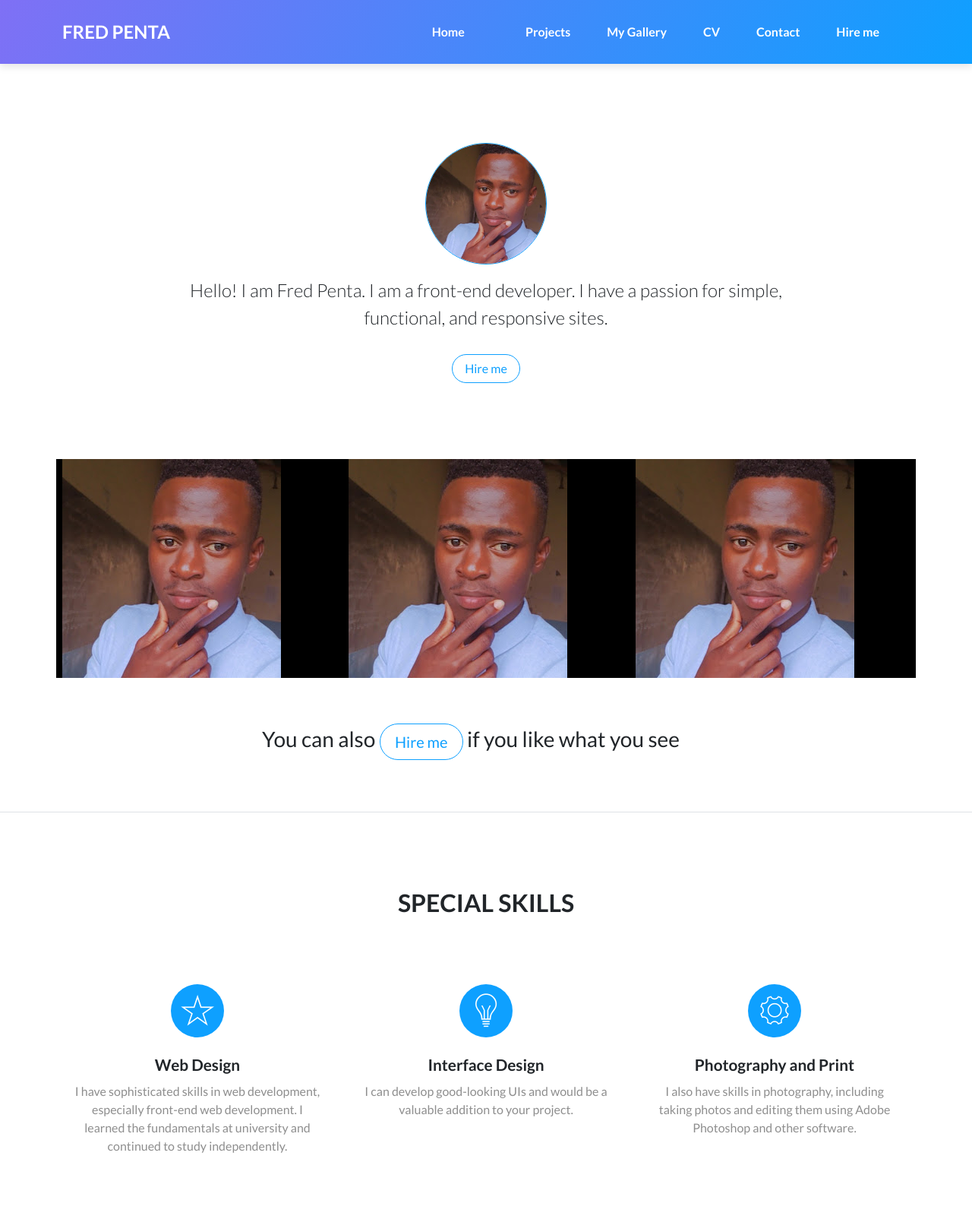
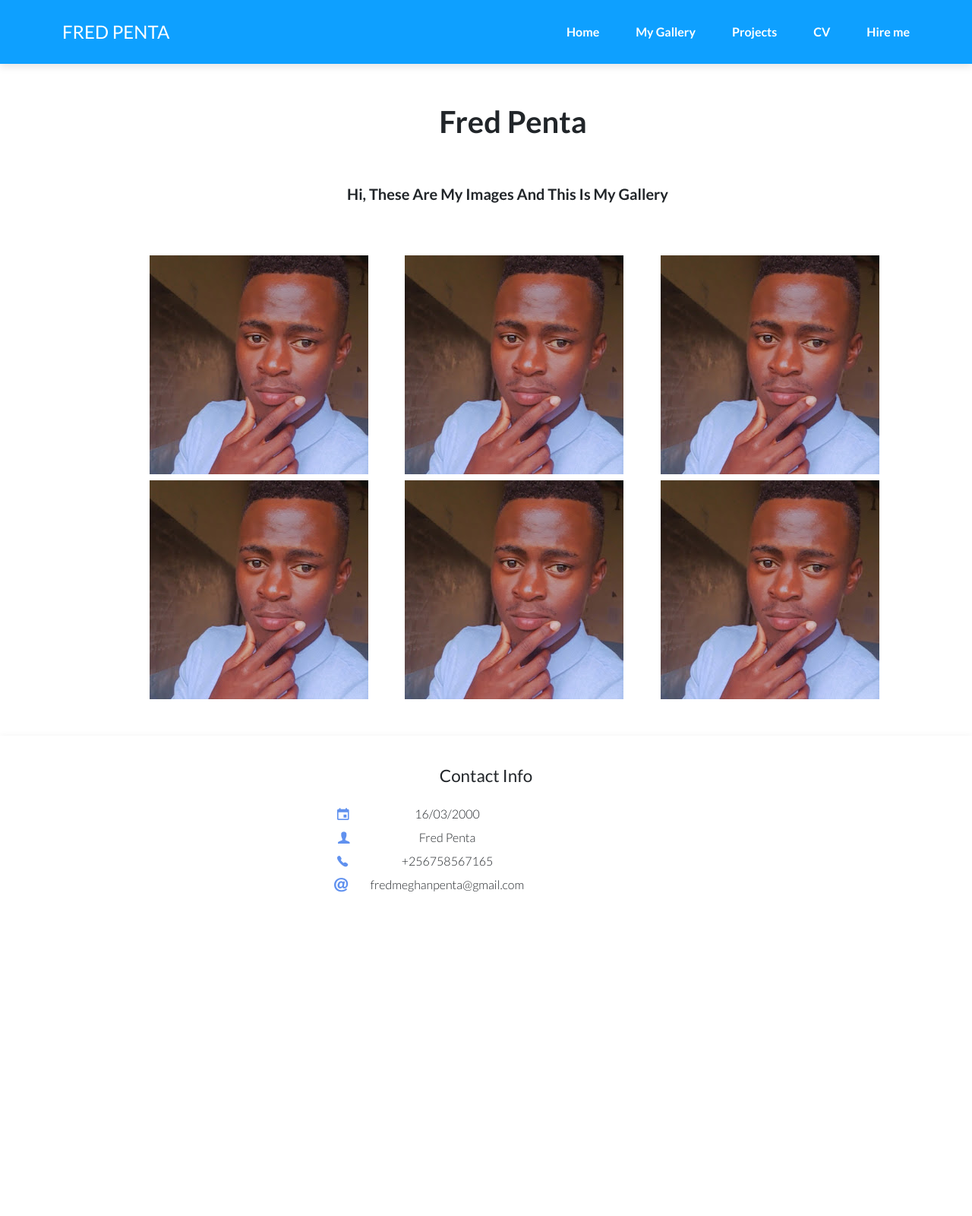
Before and after one commit to FREDPENTA5/Fred-Personal-website, a plain HTML site: page index.html in a window 1280 px wide. Shown: the top 1600 px of the page at 76% size. After the commit the page ends 1224 px from the top, so only its background shows below. Drawn offline with Linux system fonts and the light colour scheme; files whose address does not match are found by name.

Commit message:
updated pages

```diff
--- a/index.html
+++ b/index.html
@@ -1,10 +1,9 @@
 <!DOCTYPE html>
 <html>
-
 <head>
     <meta charset="utf-8">
     <meta name="viewport" content="width=device-width, initial-scale=1.0, shrink-to-fit=no">
-    <title>Home</title>
+    <title>Personal WebSite Fred Mutabazi (Backup 1707770968593)</title>
     <link rel="icon" type="image/jpeg" sizes="288x288" href="assets/img/avatars/Fred%20Penta.jpg">
     <link rel="stylesheet" href="assets/bootstrap/css/bootstrap.min.css">
     <link rel="stylesheet" href="https://fonts.googleapis.com/css?family=Lato:300,400,700&amp;display=swap">
@@ -12,6 +11,27 @@
     <link rel="stylesheet" href="assets/css/Jumbotron-Effect.css">
     <link rel="stylesheet" href="assets/css/Lightbox-Gallery-baguetteBox.min.css">
     <link rel="stylesheet" href="assets/css/pikaday.min.css">
+    <link rel="stylesheet" href="assets/css/custom.css"> <!-- Add this line -->
+<Style>
+@media (max-width: 767px) {
+    .gallery-image {
+        width: 100%;
+        height: auto;
+    }
+}
+
+.contact-info img {
+    width: 100%;
+    height: auto;
+    object-fit: cover;
+}
+
+.pc-icon-image {
+    width: 100%;
+    height: auto;
+    object-fit: cover;
+}
+</style>
 
     <script type="application/ld+json">
         {
@@ -43,113 +63,71 @@
 </head>
 
 <body>
-    <nav class="navbar navbar-dark navbar-expand-lg fixed-top bg-white fw-normal portfolio-navbar gradient">
-        <div class="container"><a class="navbar-brand logo" href="cv.html"><strong>FRED PENTA</strong></a><button data-bs-toggle="collapse" class="navbar-toggler" data-bs-target="#navbarNav"><span class="visually-hidden">Toggle navigation</span><span class="navbar-toggler-icon"></span></button>
+    <nav class="navbar navbar-dark navbar-expand-lg fixed-top bg-primary portfolio-navbar">
+        <div class="container">
+            <a class="navbar-brand logo" href="cv.html">FRED PENTA</a>
+            <button data-bs-toggle="collapse" class="navbar-toggler" data-bs-target="#navbarNav">
+                <span class="visually-hidden">Toggle navigation</span>
+                <span class="navbar-toggler-icon"></span>
+            </button>
             <div class="collapse navbar-collapse" id="navbarNav">
                 <ul class="navbar-nav ms-auto">
-                    <li class="nav-item"><a class="nav-link active" href="index.html">Home</a></li>
-                    <li class="nav-item"></li>
-                    <li class="nav-item"><a class="nav-link" href="project-page.html">Projects</a></li>
-                    <li class="nav-item"><a class="nav-link" href="Gallery.html">My Gallery</a></li>
-                    <li class="nav-item"><a class="nav-link" href="cv.html">CV</a></li>
-                    <li class="nav-item"><a class="nav-link" href="contact.html">Contact</a></li>
-                    <li class="nav-item"><a class="nav-link" href="hire-me.html">Hire me</a></li>
+                    <li class="nav-item item"><a class="nav-link active" href="index.html">Home</a></li>
+                    <li class="nav-item"><a class="nav-link text-capitalize active" href="Gallery.html">my gallery</a></li>
+                    <li class="nav-item item"><a class="nav-link" href="project-page.html">Projects</a></li>
+                    <li class="nav-item item"><a class="nav-link" href="cv.html">CV</a></li>
+                    <li class="nav-item item"><a class="nav-link" href="hire-me.html">Hire me</a></li>
                 </ul>
             </div>
         </div>
     </nav>
-    <main class="page landing-page">
-        <section class="portfolio-block block-intro">
-            <div class="container text-center">
-                <img class="rounded-circle border border-primary" src="assets/img/avatars/Fred%20Penta.jpg" width="160" height="160" alt="Fred Penta">
-                <div class="about-me mt-3">
-                    <p>Hello! I am Fred Penta. I am a front-end developer. I have a passion for simple, functional, and responsive sites.</p>
-                    <a class="btn btn-outline-primary" role="button" href="hire-me.html">Hire me</a>
+    <section class="fw-semibold text-center py-4 py-xl-5" style="padding-top: 0px;padding-bottom: 0px;margin-top: 88px;margin-bottom: 0px;">
+        <div class="container fw-semibold text-center">
+            <div class="row fw-semibold text-center mb-5">
+                <div class="col-md-8 col-xl-6 fw-semibold text-center mx-auto">
+                    <h1 class="text-capitalize fw-semibold text-center" style="margin-left: 71px;">Fred penta</h1>
+                </div>
+            </div>
+        </div>
+        <p class="text-capitalize fs-5 text-center" style="margin-left: 57px;">Hi, These are my Images And this is my gallery</p>
+    </section>
+    <div>
+        <section class="py-4 py-xl-5">
+            <div class="container">
+                <div class="row gx-2 gy-2 row-cols-1 row-cols-md-2 row-cols-xl-3" data-bss-baguettebox="" style="margin-left: 18px;padding-left: 93px;margin-top: -64px;padding-top: 10px;">
+                    <div class="col"><a href="https://cdn.bootstrapstudio.io/placeholders/1400x800.png"><img class="img-fluid gallery-image" src="assets/img/avatars/Fred%20Penta.jpg"></a></div>
+                    <div class="col"><a href="https://cdn.bootstrapstudio.io/placeholders/1400x800.png"><img class="img-fluid gallery-image" src="assets/img/avatars/Fred%20Penta.jpg"></a></div>
+                    <div class="col"><a href="https://cdn.bootstrapstudio.io/placeholders/1400x800.png"><img class="img-fluid gallery-image" src="assets/img/avatars/Fred%20Penta.jpg"></a></div>
+                    <div class="col"><a href="https://cdn.bootstrapstudio.io/placeholders/1400x800.png"><img class="img-fluid gallery-image" src="assets/img/avatars/Fred%20Penta.jpg"></a></div>
+                    <div class="col"><a href="https://cdn.bootstrapstudio.io/placeholders/1400x800.png"><img class="img-fluid gallery-image" src="assets/img/avatars/Fred%20Penta.jpg"></a></div>
+                    <div class="col"><a href="https://cdn.bootstrapstudio.io/placeholders/1400x800.png"><img class="img-fluid gallery-image" src="assets/img/avatars/Fred%20Penta.jpg"></a></div>
                 </div>
             </div>
         </section>
-        <section class="portfolio-block photography">
-            <div class="container">
-                <div class="row g-3">
-                    <div class="col-md-6 col-lg-4 item zoom-on-hover"><a href="#"><img class="img-fluid image" src="assets/img/avatars/Fred%20Penta.jpg" alt="Fred Penta"></a></div>
-                    <div class="col-md-6 col-lg-4 item zoom-on-hover"><a href="#"><img class="img-fluid image" src="assets/img/avatars/Fred%20Penta.jpg" alt="Fred Penta"></a></div>
-                    <div class="col-md-6 col-lg-4 item zoom-on-hover"><a href="#"><img class="img-fluid image" src="assets/img/avatars/Fred%20Penta.jpg" alt="Fred Penta"></a></div>
-                </div>
-            </div>
-        </section>
-        <section class="portfolio-block call-to-action border-bottom">
-            <div class="container">
-                <div class="d-flex justify-content-center align-items-center content">
-                    <h3>You can also <a class="btn btn-outline-primary btn-lg" role="button" href="hire-me.html">Hire me</a> if you like what you see</h3>
-                </div>
-            </div>
-        </section>
-        <section class="portfolio-block skills">
-            <div class="container">
-                <div class="heading">
-                    <h2>Special Skills</h2>
-                </div>
-                <div class="row">
-                    <div class="col-md-4">
-                        <div class="card special-skill-item border-0">
-                            <div class="card-header bg-transparent border-0"><i class="icon ion-ios-star-outline"></i></div>
-                            <div class="card-body">
-                                <h3 class="card-title">Web Design</h3>
-                                <p class="card-text">I have sophisticated skills in web development, especially front-end web development. I learned the fundamentals at university and continued to study independently.</p>
-                            </div>
-                        </div>
-                    </div>
-                    <div class="col-md-4">
-                        <div class="card special-skill-item border-0">
-                            <div class="card-header bg-transparent border-0"><i class="icon ion-ios-lightbulb-outline"></i></div>
-                            <div class="card-body">
-                                <h3 class="card-title">Interface Design</h3>
-                                <p class="card-text">I can develop good-looking UIs and would be a valuable addition to your project.</p>
-                            </div>
-                        </div>
-                    </div>
-                    <div class="col-md-4">
-                        <div class="card special-skill-item border-0">
-                            <div class="card-header bg-transparent border-0"><i class="icon ion-ios-gear-outline"></i></div>
-                            <div class="card-body">
-                                <h3 class="card-title">Photography and Print</h3>
-                                <p class="card-text">I also have skills in photography, including taking photos and editing them using Adobe Photoshop and other software.</p>
-                            </div>
-                        </div>
-                    </div>
-                </div>
-            </div>
-        </section>
-    </main>
-    <section class="portfolio-block website gradient">
-        <div class="container">
-            <div class="row align-items-center">
-                <div class="col-md-12 col-lg-5 offset-lg-1 text">
-                    <h3>Website Project</h3>
-                    <p>Aside from this personal website you're currently viewing, my other project is my organizational website, which is on: fredpentapersonal.rf.gd</p>
-                </div>
-                <div class="col-md-12 col-lg-5">
-                    <div class="portfolio-laptop-mockup">
-                        <div class="screen">
-                            <div class="screen-content" style="background-image: url(&quot;assets/img/tech/image6.png&quot;);"><img src="assets/img/avatars/Fred%20Penta.jpg" width="295" height="188" alt="Project"></div>
-                        </div>
-                        <div class="keyboard"></div>
-                    </div>
-                </div>
-            </div>
+    </div>
+    <div class="text-center contact-info portfolio-info-card">
+        <h2>Contact Info</h2>
+        <div class="row">
+            <div class="col-1"><i class="icon ion-android-calendar icon" style="margin-left: 404px;"></i></div>
+            <div class="col-9"><span>16/03/2000</span></div>
         </div>
-    </section>
-    <footer class="page-footer">
-        <div class="container">
-            <div class="links"><a href="cv.html">About me</a><a href="contact.html">Contact me</a><a href="project-page.html">Projects</a></div>
-            <div class="social-icons"><a href="https://www.facebook.com/fred.penta.5/"><i class="icon ion-social-facebook"></i></a><a href="https://www.facebook.com/fred.penta.5/"><i class="icon ion-social-instagram-outline"></i></a><a href="https://www.facebook.com/fred.penta.5/"><i class="icon ion-social-twitter"></i></a></div>
+        <div class="row">
+            <div class="col-1"><i class="icon ion-person icon" style="padding-right: 0px;margin-left: 405px;"></i></div>
+            <div class="col-9"><span>Fred Penta</span></div>
         </div>
-    </footer>
+        <div class="row">
+            <div class="col-1"><i class="icon ion-ios-telephone icon" style="margin-left: 404px;"></i></div>
+            <div class="col-9"><span>+256758567165</span></div>
+        </div>
+        <div class="row">
+            <div class="col-1"><i class="icon ion-at icon" style="margin-left: 400px;"></i></div>
+            <div class="col-9"><span>fredmeghanpenta@gmail.com</span></div>
+        </div>
+    </div>
     <script src="assets/bootstrap/js/bootstrap.min.js"></script>
     <script src="assets/js/Lightbox-Gallery-baguetteBox.min.js"></script>
     <script src="assets/js/Lightbox-Gallery.js"></script>
     <script src="assets/js/pikaday.min.js"></script>
     <script src="assets/js/theme.js"></script>
 </body>
-
 </html>
```
Also changed, not shown: Gallery.html (+22 -0 lines).
